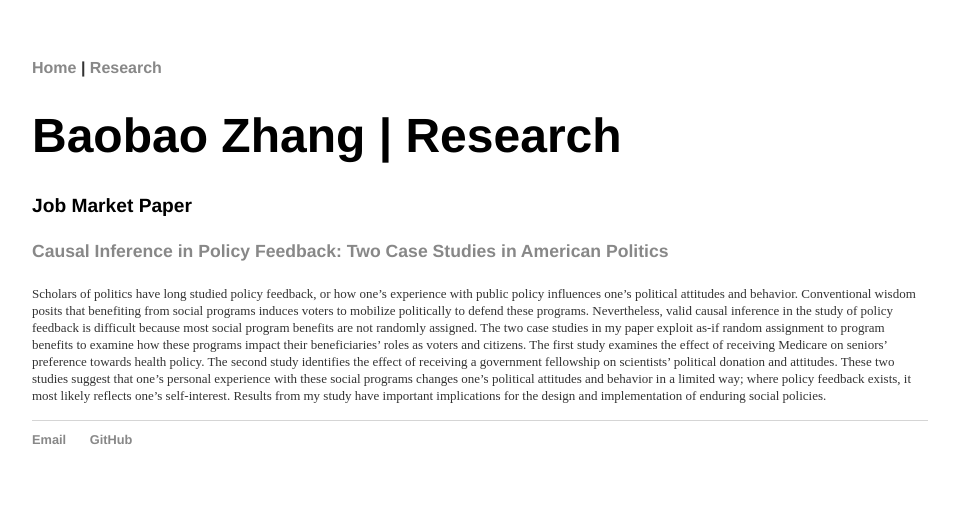
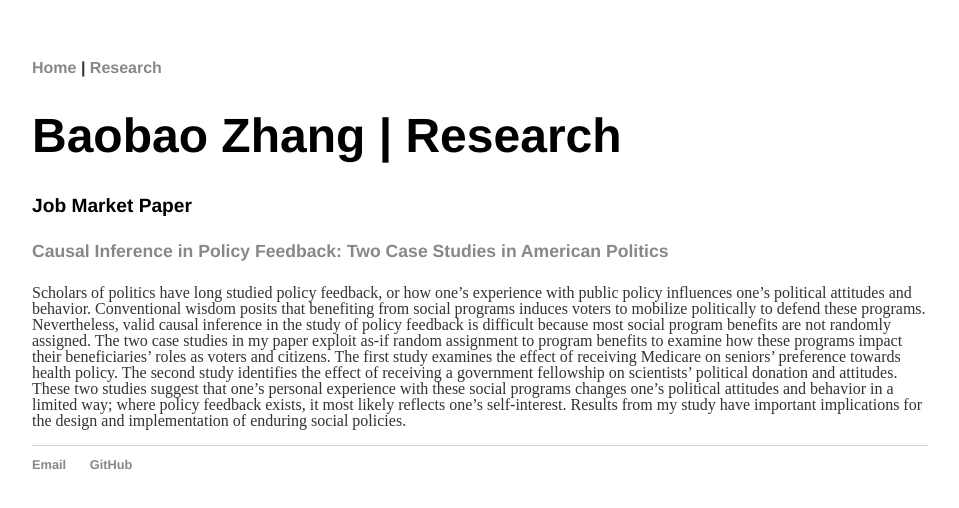
Before and after one commit to morganlivingston/baobaofzhang.github.io, a Jekyll site: the page built from research.html, in a window 1280 px wide. Shown: the top 508 px of the page, without its empty margins (160-1119 px from the left). Built offline with Jekyll 4.4.1, drawn with Linux system fonts in a browser that asks for light colours.

Commit message:
Update research.html

```diff
--- a/research.html
+++ b/research.html
@@ -10,8 +10,8 @@ title: Research
 
 			<h4><a href="documents/policy_feedback.pdf"><b>Causal Inference in Policy Feedback: Two Case Studies in American Politics</b></a></h4>
 
-<p><font size="2">
+<p>
 Scholars of politics have long studied policy feedback, or how one’s experience with public policy influences one’s political attitudes and behavior. Conventional wisdom posits that benefiting from social programs induces voters to mobilize politically to defend these programs. Nevertheless, valid causal inference in the study of policy feedback is difficult because most social program benefits are not randomly assigned. The two case studies in my paper exploit as-if random assignment to program benefits to examine how these programs impact their beneficiaries’ roles as voters and citizens. The first study examines the effect of receiving Medicare on seniors’ preference towards health policy. The second study identifies the effect of receiving a government fellowship on scientists’ political donation and attitudes. These two studies suggest that one’s personal experience with these social programs changes one’s political attitudes and behavior in a limited way; where policy feedback exists, it most likely reflects one’s self-interest. Results from my study have important implications for the design and implementation of enduring social policies.
-</font></p>
+</p>
 
 		</div>
```
